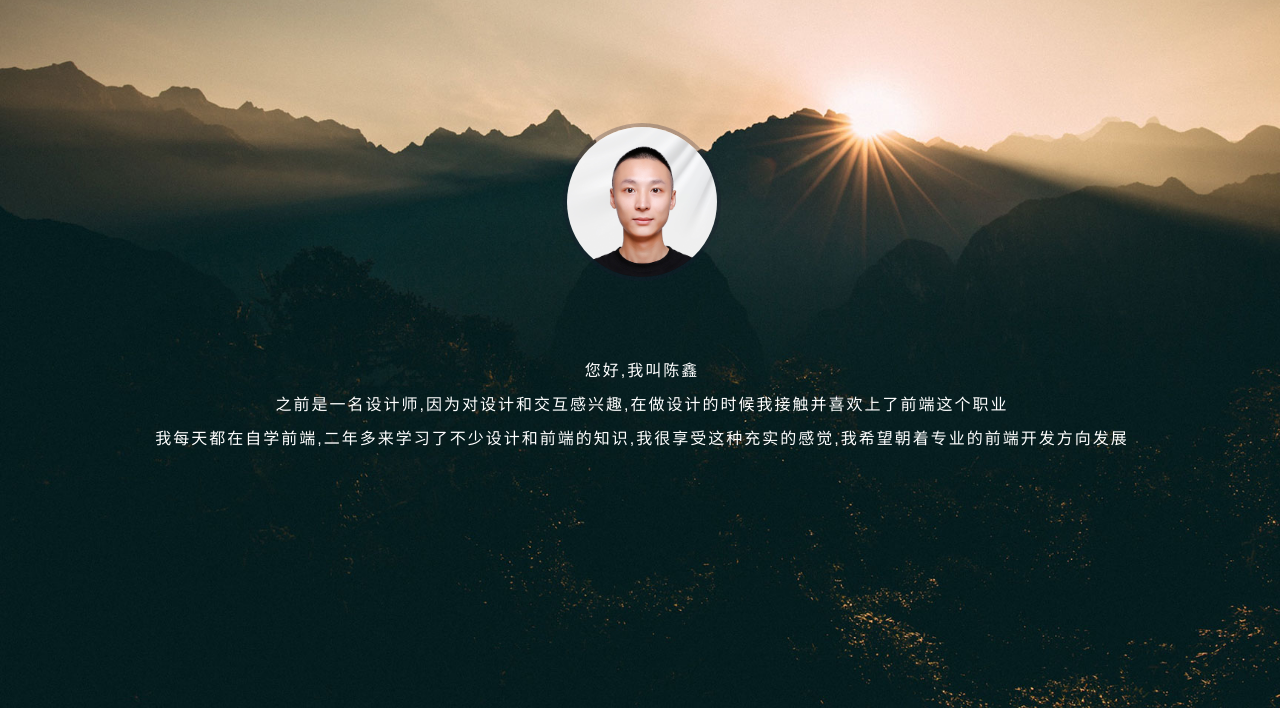
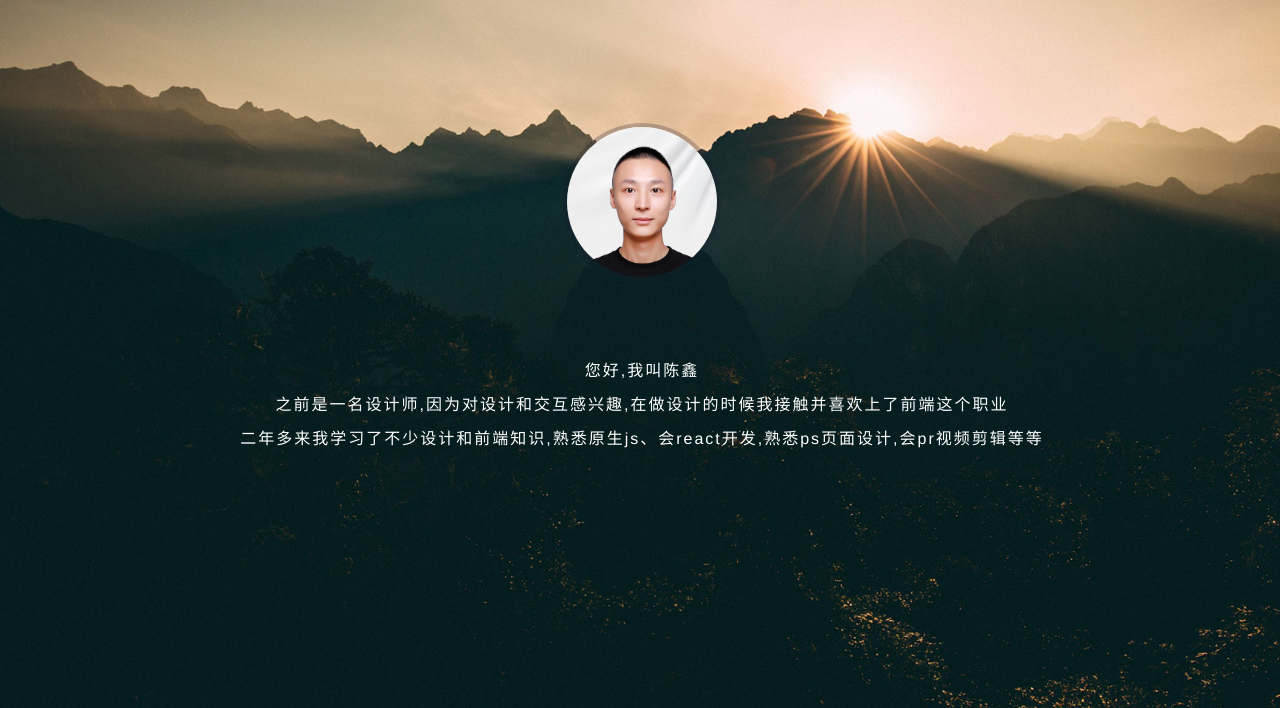
Before and after one commit to Franciser/resume, a website built with webpack: page src/index.tmpl.html in a window 1280 px wide. Shown: the part 92-800 px from the top of the page. Built offline with nearby package versions, Linux system fonts and the light colour scheme; a small style sheet from the web is missing.

Commit message:
modified text

```diff
--- a/src/index.tmpl.html
+++ b/src/index.tmpl.html
@@ -84,7 +84,8 @@
                         <div class="introduce_word">
                             <p>您好,我叫陈鑫</p>
                             <p>之前是一名设计师,因为对设计和交互感兴趣,在做设计的时候我接触并喜欢上了前端这个职业</p>
-                            <p>我每天都在自学前端,二年多来学习了不少设计和前端的知识,我很享受这种充实的感觉,我希望朝着专业的前端开发方向发展</p>
+                            <p>二年多来我学习了不少设计和前端知识,熟悉原生js、会react开发,熟悉ps页面设计,会pr视频剪辑等等</p>
+                            <!-- <p>我每天都在自学前端,二年多来学习了不少设计和前端的知识,我很享受这种充实的感觉,我希望朝着专业的前端开发方向发展</p> -->
                         </div>
                     </div>
                 </section>
```
Also changed, not shown: build/index.html.
